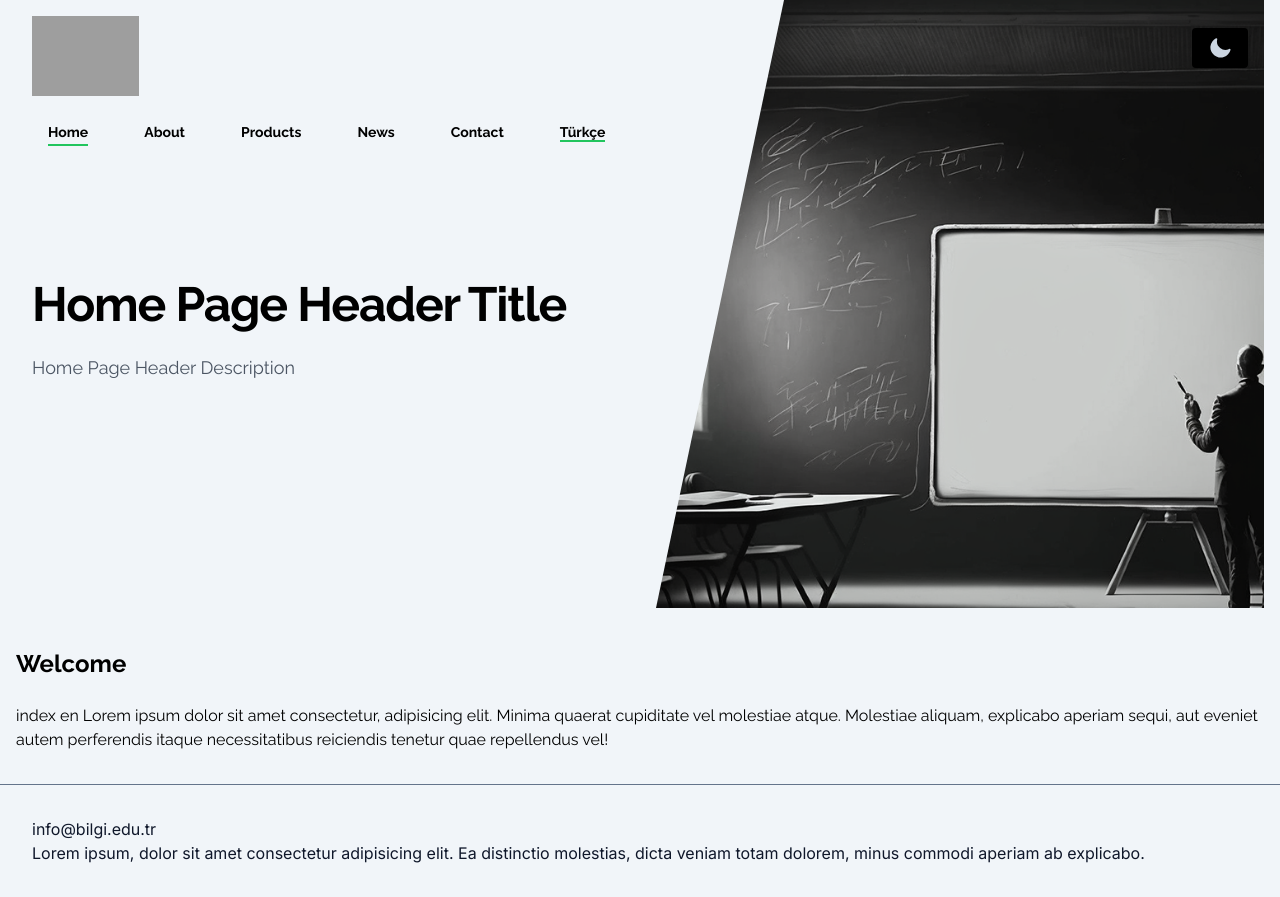
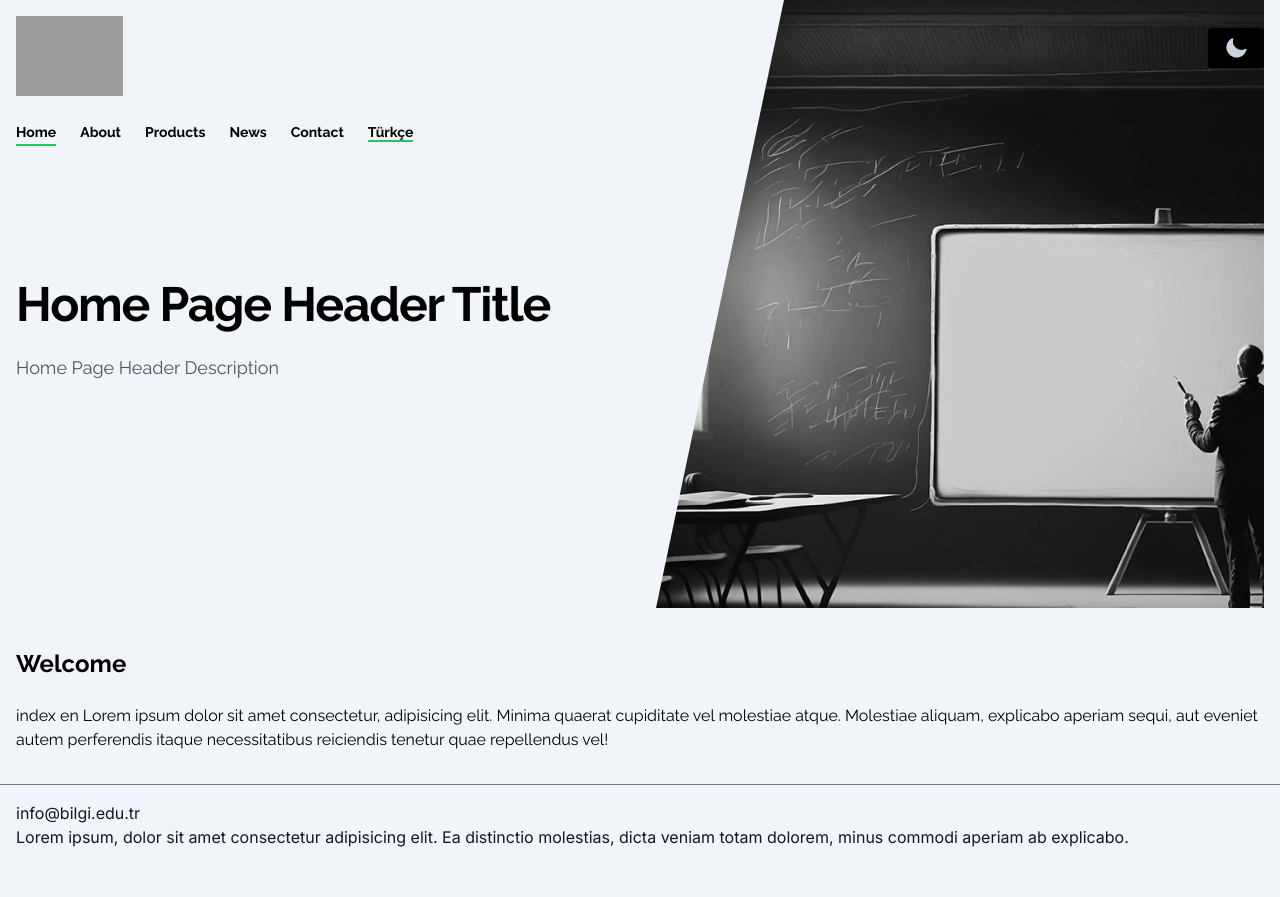
Before and after one commit to bilgi-webteam/nuxt3-boilerplate, a Nuxt app: page / in a window 1280 px wide. After the commit the page ends 865 px from the top, so only its background shows below. Built offline with nearby package versions, Linux system fonts and the light colour scheme; grey boxes are pictures that could not be loaded.

Commit message:
Update font styles and pading sizes in Footer.vue and Header.vue components

```diff
--- a/components/Footer.vue
+++ b/components/Footer.vue
@@ -1,5 +1,5 @@
 <template>
-  <footer class="max-w-screen-xl mx-auto dark:text-slate-100 text-slate-900 border-slate-500 border-t-[1px] container p-8 min-h-18 font-Inter">
+  <footer class="max-w-screen-xl mx-auto dark:text-slate-100 text-slate-900 border-slate-500 border-t-[1px] container p-4 min-h-18 font-Inter">
     <p><a :href="'mailto:' + email">{{ email }}</a> </p>
     <p>Lorem ipsum, dolor sit amet consectetur adipisicing elit. Ea distinctio molestias, dicta veniam totam dolorem, minus commodi aperiam ab explicabo.</p>
   </footer>
--- a/components/Header.vue
+++ b/components/Header.vue
@@ -2,17 +2,17 @@
   <div class="bg-slate-100 dark:bg-black [&_.router-link-active]:border-b-2 [&_.router-link-active]:border-green-500 mb-10">
     <header class="absolute inset-x-0 top-0 z-50">
       <div class="mx-auto max-w-7xl">
-        <div class="flex justify-between mx-8">
+        <div class="flex justify-between mx-4">
           <BilgiLogo />
           <ColorModeSwitcher />
         </div>
-        <div class="px-6 pt-6 lg:ml-0 lg:max-w-2xl lg:pl-8 lg:pr-0">
+        <div class="px-4 pt-6 lg:max-w-2xl lg:pr-0">
           <nav class="flex items-center justify-between lg:justify-start" aria-label="Global">
             <button type="button" class="-m-2.5 rounded-md p-2.5 text-gray-700 lg:hidden" @click="mobileMenuOpen = true">
               <span class="sr-only">Open main menu</span>
               <Bars3Icon class="w-6 h-6" aria-hidden="true" />
             </button>
-            <div class="hidden lg:ml-4 lg:flex lg:gap-x-14">
+            <div class="hidden md:pl-0 lg:flex lg:gap-x-6">
               <NuxtLinkLocale v-for="menu in navigation" :key="menu.name" :to=menu.to class="text-sm font-semibold leading-6 text-black dark:text-slate-100">{{ $t(menu.name) }}</NuxtLinkLocale>
               <OtherLang class="text-sm font-semibold leading-6 text-black dark:text-slate-100" />
             </div>
@@ -51,7 +51,7 @@
           <svg class="absolute inset-y-0 hidden h-full transform translate-x-1/2 right-8 w-80 fill-slate-100 dark:fill-black lg:block" viewBox="0 0 100 100" preserveAspectRatio="none" aria-hidden="true">
             <polygon points="0,0 90,0 50,100 0,100" />
           </svg>
-          <div class="relative px-6 py-32 sm:py-40 lg:px-4 lg:py-56 lg:pr-0">
+          <div class="relative py-32 sm:py-40 lg:py-56 lg:pr-0">
             <div class="max-w-2xl mx-auto lg:mx-0 lg:max-w-xl">
               <client-only>
               <h1 class="text-3xl font-bold tracking-tight text-black dark:text-slate-100 sm:text-5xl">{{ headerData.title || ' ' }}</h1>
```
